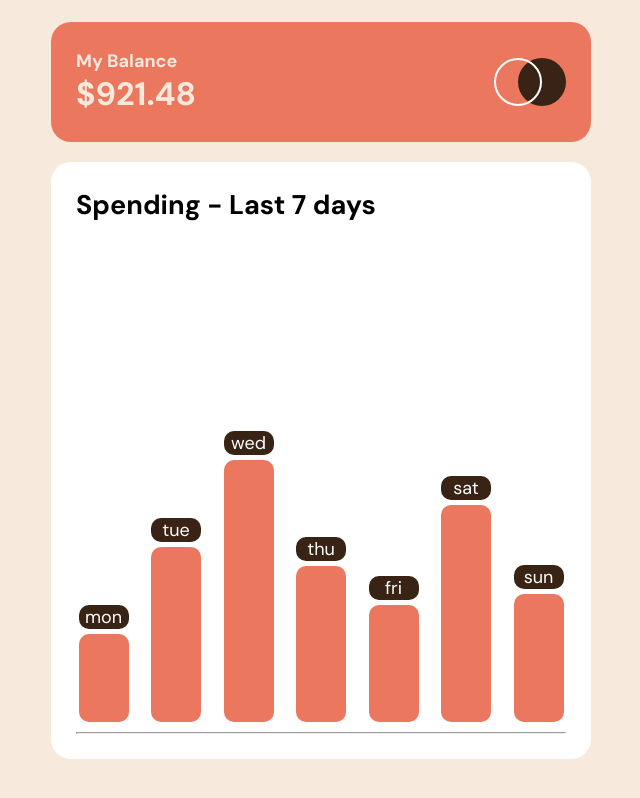
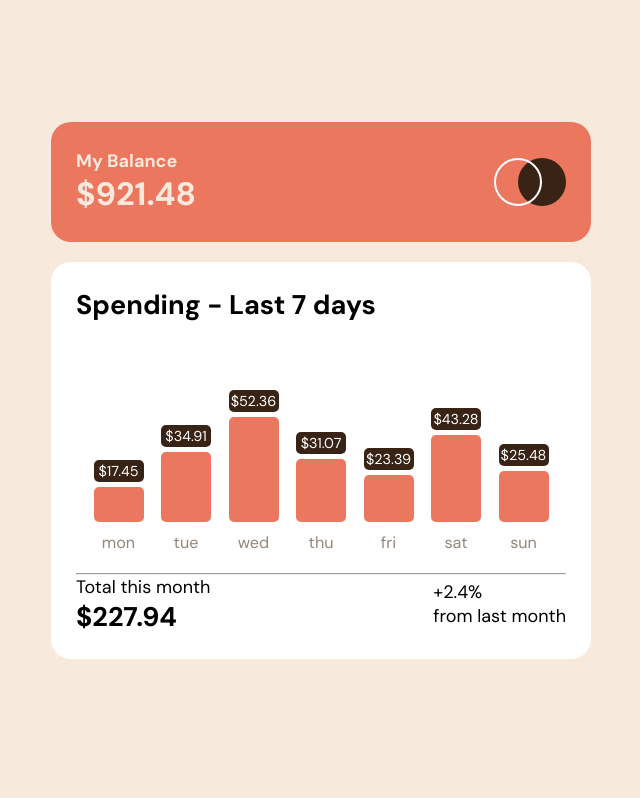
Before and after one commit to meisteraxel/expenses-chart-component-main, a React (Vite) app: page / in a window 1280 px wide. Shown: the whole page, without its empty margins (319-959 px from the left). Built offline with nearby package versions, Linux system fonts and the light colour scheme.

Commit message:
Implented Data from JSON File into Chart

```diff
--- a/src/components/Chart.jsx
+++ b/src/components/Chart.jsx
@@ -1,11 +1,13 @@
 import React from "react";
 import "../style.css";
 import Spending from "./Spendings.jsx";
+import Total from "./Total.jsx";
 
 function Chart() {
   return (
     <div className="chart-container">
       <Spending />
+      <Total />
     </div>
   );
 }
--- a/src/components/Spendings.jsx
+++ b/src/components/Spendings.jsx
@@ -9,12 +9,19 @@ function Spending() {
       <div className="charts">
         {data.map((item) => (
           <div>
-            <p>{item.day}</p>
+            <div className="popup">
+              <p>${item.amount}</p>
+            </div>
             <div
               className="bar"
-              style={{ height: `${item.amount * 5}px` }}
+              style={{ height: `${item.amount * 2}px` }}
             ></div>
           </div>
+        ))}
+      </div>
+      <div className="days">
+        {data.map((item) => (
+          <p>{item.day}</p>
         ))}
       </div>
       <hr />
--- a/src/components/Total.jsx
+++ b/src/components/Total.jsx
@@ -0,0 +1,28 @@
+import React from "react";
+import "../style.css";
+import data from "../assets/data.json";
+
+function Total() {
+  let totalAmount = 0;
+
+  // Iterate over each item in the data array
+  for (let i = 0; i < data.length; i++) {
+    // Add the amount of the current item to the totalAmount variable
+    totalAmount += data[i].amount;
+  }
+
+  return (
+    <div className="total-container">
+      <div>
+        <p>Total this month</p>
+        <h2>${totalAmount}</h2>
+      </div>
+      <div>
+        <p>+2.4%</p>
+        <p>from last month</p>
+      </div>
+    </div>
+  );
+}
+
+export default Total;
--- a/src/style.css
+++ b/src/style.css
@@ -49,7 +49,7 @@ body {
   font-size: 1.8rem;
 }
 
-.spending-container {
+.chart-container {
   padding: 25px;
   background-color: white;
   margin: 20px 0px;
@@ -58,24 +58,50 @@ body {
 
 .charts {
   display: flex;
-  height: 500px;
+  height: 200px;
   align-items: flex-end;
   justify-content: space-evenly;
   text-align: center;
   margin-bottom: 10px;
-  column-gap: 20px;
+}
+
+.days {
+  display: flex;
+  justify-content: space-evenly;
+  margin-bottom: 20px;
+}
+
+.days p {
+  width: 50px;
+  text-align: center;
+  color: var(--medium-brown);
+  font-size: 0.9rem;
 }
 
 .bar {
   background-color: var(--soft-red);
-  border-radius: 10px;
+  border-radius: 5px;
   margin-top: 5px;
   width: 50px;
+  cursor: pointer;
+  transition: background-color 100ms ease-in-out;
 }
 
-.charts > div > p {
+.bar:hover {
+  background-color: var(--cyan);
+}
+
+.popup {
   background-color: var(--dark-brown);
   color: white;
-  border-radius: 10px;
+  border-radius: 5px;
   opacity: 1;
+  padding: 2px;
+  font-size: 0.8rem;
 }
+
+.total-container {
+  display: flex;
+  align-items: center;
+  justify-content: space-between;
+}
```
Also changed, not shown: src/assets/data.json (line endings or trailing spaces).
